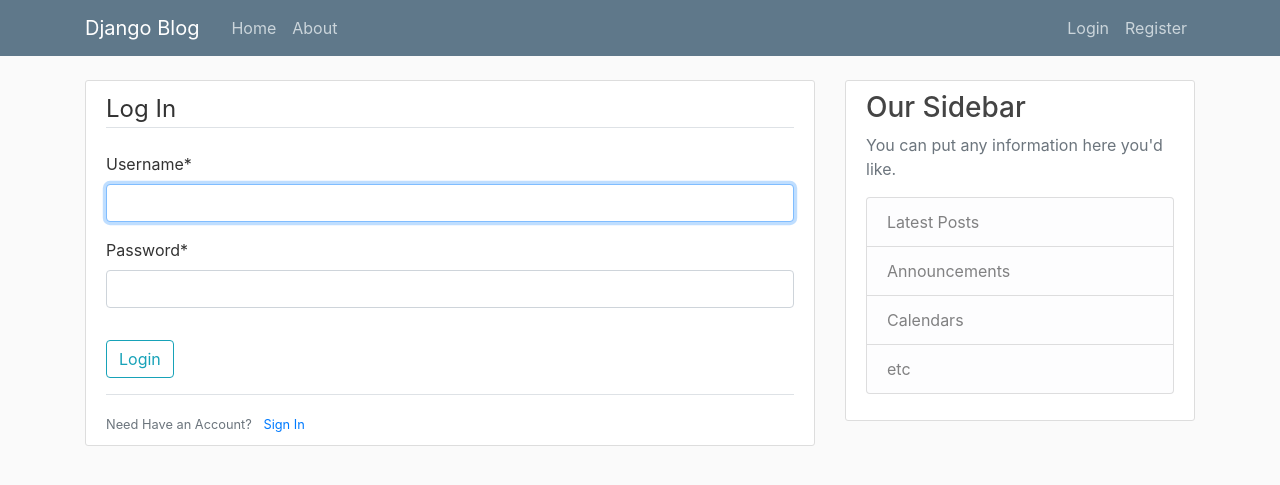
After one commit to pranjalgupta29/project-for-DSC, a Django app: a page that uses django_project/blog/templates/blog/base.html in a window 1280 px wide. The commit adds this page. Shown: the top 485 px of the page. Run offline with Django 3.2, Linux system fonts and the light colour scheme; some libraries are stand-ins or nearby versions.

Commit message:
added profile authentication,signup,signin pages

```diff
--- a/django_project/blog/templates/blog/base.html
+++ b/django_project/blog/templates/blog/base.html
@@ -27,8 +27,13 @@
                 </div>
                 <!-- Navbar Right Side -->
                 <div class="navbar-nav">
-                    <a class="nav-item nav-link" href="#">Login</a>
-                    <a class="nav-item nav-link" href="#">Register</a>
+                    {% if user.is_authenticated %}
+                    <a class="nav-item nav-link" href="{% url 'profile' %}">Profile</a>
+                    <a class="nav-item nav-link" href="{% url 'logout' %}">Logout</a>
+                    {% else %}
+                        <a class="nav-item nav-link" href="{% url 'login' %}">Login</a>
+                        <a class="nav-item nav-link" href="{% url 'register' %}">Register</a>
+                    {% endif %}
                 </div>
                 </div>
             </div>
@@ -37,6 +42,13 @@
     <main role="main" class="container">
     <div class="row">
         <div class="col-md-8">
+            {% if messages %}
+                {% for message in messages %}
+                    <div class="alert alert-{{ message.tags }}">
+                        {{ message }}
+                    </div>
+                {% endfor %}
+            {% endif %}
         {% block content %}{% endblock %}
         </div>
         <div class="col-md-4">
--- a/django_project/django_project/urls.py
+++ b/django_project/django_project/urls.py
@@ -14,9 +14,15 @@
     2. Add a URL to urlpatterns:  path('blog/', include('blog.urls'))
 """
 from django.contrib import admin
+from django.contrib.auth import views as auth_views
 from django.urls import path,include
+from users import views as user_views
 
 urlpatterns = [
     path('admin/', admin.site.urls),
     path('',include('blog.urls')),
+    path('register/',user_views.register, name='register'),
+    path('login/',auth_views.LoginView.as_view(template_name='users/login.html'), name='login'),
+    path('logout/',auth_views.LogoutView.as_view(template_name='users/logout.html'), name='logout'),
+    path('profile/',user_views.profile, name='profile'),
 ]
--- /dev/null
+++ b/django_project/users/templates/users/login.html
@@ -0,0 +1,21 @@
+{% extends "blog/base.html" %}
+{% load crispy_forms_tags %}
+{% block content %}
+    <div class="content-section">
+        <form method="POST">
+            {% csrf_token %}
+            <fieldset class="form-group">
+                <legend class="border-bottom mb-4">Log In</legend>
+                {{ form|crispy }}
+            </fieldset>
+            <div class="form-group">
+                <button class="btn btn-outline-info" type="submit">Login</button>
+            </div>
+        </form>
+        <div class="border-top pt-3">
+            <small class="text-muted">
+                Need Have an Account? <a class="ml-2" href="{% url 'register' %}">Sign In</a>
+            </small>
+        </div>
+    </div>
+{% endblock content %}
--- /dev/null
+++ b/django_project/users/templates/users/profile.html
@@ -0,0 +1,5 @@
+{% extends "blog/base.html" %}
+{% load crispy_forms_tags %}
+{% block content %}
+    <h1>{{ user.username }}</h1>
+{% endblock content %}
```
Also changed, not shown: django_project/django_project/settings.py (+8 -0 lines), django_project/users/forms.py (added, +11 -0 lines), django_project/users/templates/users/logout.html (added, +10 -0 lines), django_project/users/templates/users/register.html (added, +21 -0 lines), django_project/users/views.py (+19 -1 lines), django_project/db.sqlite3.
